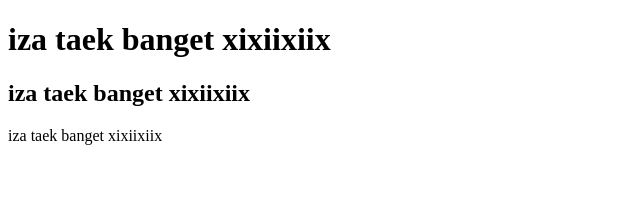
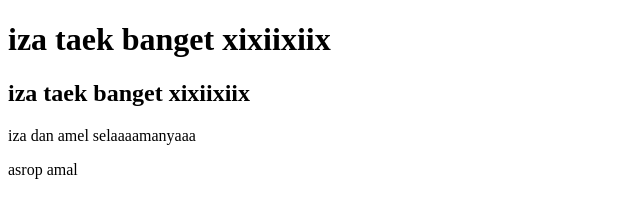
Before and after one commit to Lana0705/tesss, a plain HTML site: page index.html in a window 1280 px wide. Shown: the whole page, without its empty margins (0-640 px from the left). Drawn offline with Linux system fonts and the light colour scheme.

Commit message:
tampilan1

```diff
--- a/index.html
+++ b/index.html
@@ -8,6 +8,7 @@
 <body>
     <h1>iza taek banget xixiixiix</h1>
     <h2>iza taek banget xixiixiix</h2>
-    <p>iza taek banget xixiixiix</p>
+    <p>iza dan amel selaaaamanyaaa</p>
+    <p>asrop amal</p>
 </body>
 </html>
```
